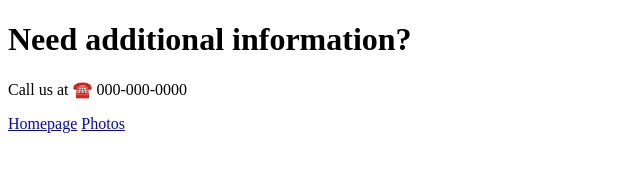
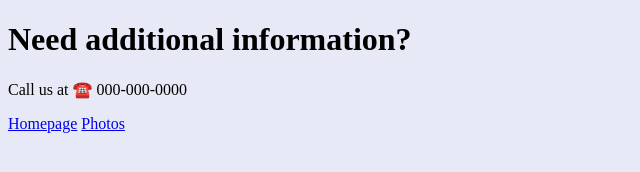
Before and after one commit to cwilly89/Croissant, a plain HTML site: page contact.html in a window 1280 px wide. Shown: the whole page, without its empty margins (0-640 px from the left). Drawn offline with Linux system fonts and the light colour scheme.

Commit message:
background color

```diff
--- a/contact.html
+++ b/contact.html
@@ -6,6 +6,11 @@
     <meta name="viewport" content="width=device-width, initial-scale=1.0">
     <title>Contact</title>
 </head>
+<style>
+body {
+    background: #e7eaf6;
+}
+</style>
 <body>
     <h1>Need additional information?</h1>
     <p>Call us at ☎️ 000-000-0000</p>
```
Also changed, not shown: index.html (+5 -0 lines), photo.html (+5 -0 lines).
